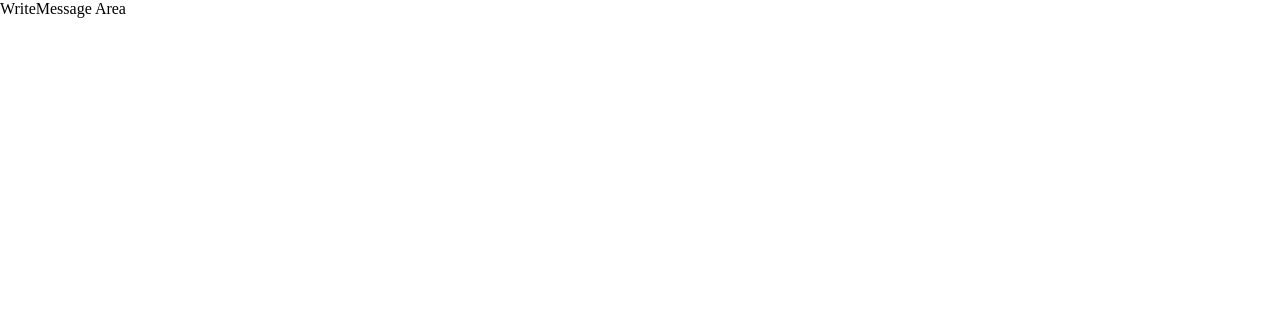
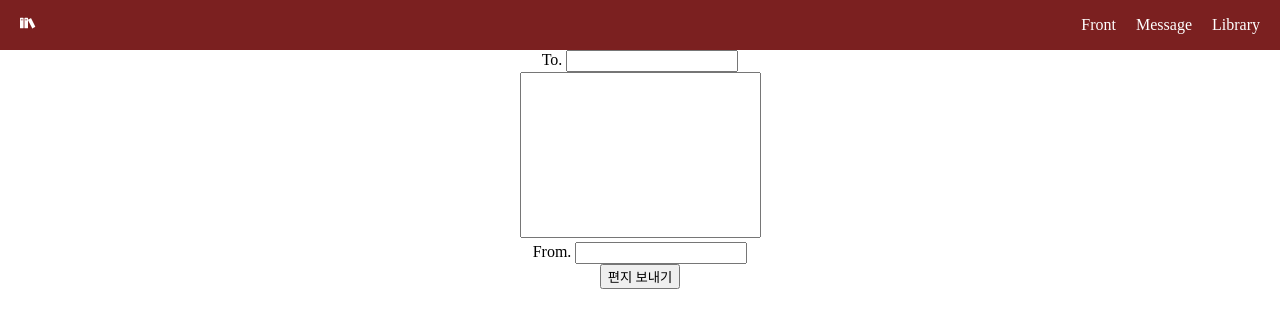
Before and after one commit to samweol/portfolio, a React (Create React App) app: page /message/write in a window 1280 px wide. Shown: the top 328 px of the page. Built offline with nearby package versions, Linux system fonts and the light colour scheme; no server answers; a web font is replaced by a local one.

Commit message:
Feat: firebase와 연동해서 편지쓰기 기능 구현(디자인 미완)

```diff
--- /dev/null
+++ b/src/components/MessageBox/WriteMessage/WriteMessage.module.css
@@ -0,0 +1,9 @@
+.section {
+  display: flex;
+  flex-direction: column;
+  align-items: center;
+}
+
+.textarea {
+  resize: none;
+}
--- a/src/components/MessageBox/WriteMessage/index.jsx
+++ b/src/components/MessageBox/WriteMessage/index.jsx
@@ -1,5 +1,70 @@
-import React from "react";
+import React, { useState } from "react";
+import Navbar from "../../Home/Navbar";
+import styles from "./WriteMessage.module.css";
+import { set, ref } from "firebase/database";
+import { database } from "../../../firebase";
+import { v4 as uuidv4 } from "uuid";
+import { useNavigate } from "react-router-dom";
 
 export default function WirteMessage() {
-  return <div>WriteMessage Area</div>;
+  const [data, setData] = useState({
+    saver: "",
+    content: "",
+    sender: "",
+    writeAt: new Date(),
+  });
+
+  const navigate = useNavigate();
+
+  const onSubmit = (e) => {
+    e.preventDefault();
+    set(ref(database, "letters/" + uuidv4()), {
+      saver: data.saver,
+      content: data.content,
+      sender: data.sender,
+      writeAt: data.writeAt.toLocaleDateString(),
+    });
+    console.log("💌 편지가 전달되었습니다.");
+    navigate("/message");
+  };
+  return (
+    <>
+      <Navbar />
+      <section>
+        <form className={styles.section}>
+          <div>
+            To.{" "}
+            <input
+              type="text"
+              onChange={(s) => {
+                setData({ ...data, saver: s.target.value });
+              }}
+            />
+          </div>
+          <div>
+            <textarea
+              name=""
+              id=""
+              cols="30"
+              rows="10"
+              className={styles.textarea}
+              onChange={(c) => {
+                setData({ ...data, content: c.target.value });
+              }}
+            ></textarea>
+          </div>
+          <div>
+            From.{" "}
+            <input
+              type="text"
+              onChange={(s) => {
+                setData({ ...data, sender: s.target.value });
+              }}
+            />
+          </div>
+          <button onClick={onSubmit}>편지 보내기</button>
+        </form>
+      </section>
+    </>
+  );
 }
--- a/src/components/MessageBox/index.jsx
+++ b/src/components/MessageBox/index.jsx
@@ -1,9 +1,11 @@
 import React from "react";
+import { useNavigate } from "react-router-dom";
 import Navbar from "../Home/Navbar";
 import Message from "./Message";
 import styles from "./MessageBox.module.css";
 
 export default function MessageBox() {
+  const navigate = useNavigate();
   return (
     <>
       <Navbar />
@@ -16,6 +18,15 @@ export default function MessageBox() {
         <Message content="hello" sender="xxx" />
         <Message content="hello" sender="xxx" />
       </div>
+      <div>
+        <button
+          onClick={() => {
+            navigate("/message/write");
+          }}
+        >
+          편지 쓰기
+        </button>
+      </div>
     </>
   );
 }
```
